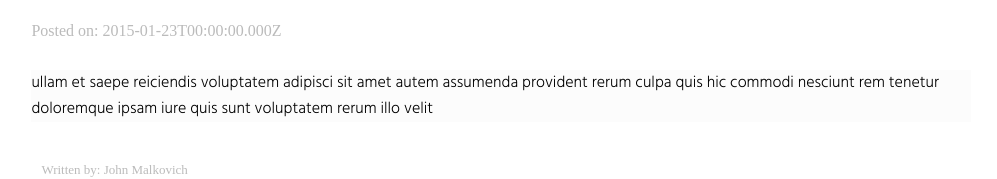
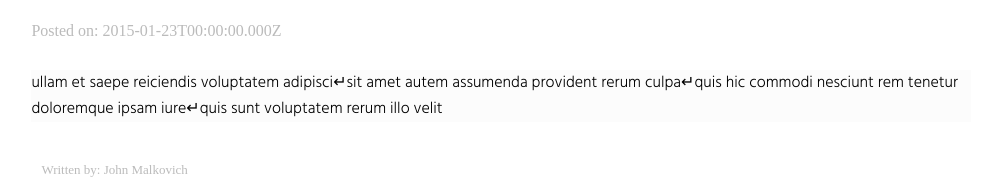
Before and after one commit to AllForPeace/react-website-blog-1, a React (Create React App) app: page / in a window 1280 px wide. Shown: the part 225-404 px from the top of the page, without its empty margins (144-1141 px from the left). Built offline with nearby package versions, Linux system fonts and the light colour scheme; data requests are answered from the project's data file.

Commit message:
remove redux fix date string

```diff
--- a/data/db.json
+++ b/data/db.json
@@ -1,12 +1,13 @@
 {
   "blogs": [
     {
+      "author": "John Malkovich",
+      "body": "ullam et saepe reiciendis voluptatem adipisci↵sit amet autem assumenda provident rerum culpa↵quis hic commodi nesciunt rem tenetur doloremque ipsam iure↵quis sunt voluptatem rerum illo velit",
+      "id": 4,
+      "posted": "2015-01-23T00:00:00.000Z",
+      "title": "eum et est occaecati",
       "userId": 1,
-      "id": 4,
-      "title": "eum et est occaecati",
-      "body": "ullam et saepe reiciendis voluptatem adipisci\nsit amet autem assumenda provident rerum culpa\nquis hic commodi nesciunt rem tenetur doloremque ipsam iure\nquis sunt voluptatem rerum illo velit",
-      "posted": "2015-01-23T00:00:00.000Z",
-      "author": "John Malkovich"
+      "likes": 5
     },
     {
       "userId": 1,
@@ -83,6 +84,13 @@
       "author": "Yoshi",
       "posted": "2021-02-24T13:30:43.341Z",
       "id": 14
+    },
+    {
+      "title": "First Proper Date Post",
+      "body": "I hope the date on this comes out alright. Fingers crossed.",
+      "author": "Yoshi",
+      "posted": "3/30/2021, 8:39:49 AM",
+      "id": 15
     }
   ]
 }
--- a/package.json
+++ b/package.json
@@ -8,8 +8,10 @@
     "@testing-library/user-event": "^12.7.1",
     "react": "^17.0.1",
     "react-dom": "^17.0.1",
+    "react-redux": "^7.2.2",
     "react-router-dom": "^5.2.0",
     "react-scripts": "4.0.2",
+    "redux": "^4.0.5",
     "web-vitals": "^1.1.0"
   },
   "scripts": {
--- a/src/AddBlog.js
+++ b/src/AddBlog.js
@@ -12,7 +12,7 @@ const AddBlog = () => {
   function handlePostSubmit (e) {
     e.preventDefault();
     setClicked(true)
-    let blog = { title, body, author, posted: new Date()};
+    let blog = { title, body, author, posted: new Date().toLocaleString()};
     console.log('blog and contents: ' + blog);
     fetch('http://localhost:8000/blogs/', {
       method: "POST",
--- a/src/index.js
+++ b/src/index.js
@@ -1,6 +1,7 @@
 import React from 'react';
 import ReactDOM from 'react-dom';
 import App from './App';
+
 
 ReactDOM.render(<App />,
   document.getElementById('root')
```
Also changed, not shown: 1 other file (tests, documents, lock files or other folders).
